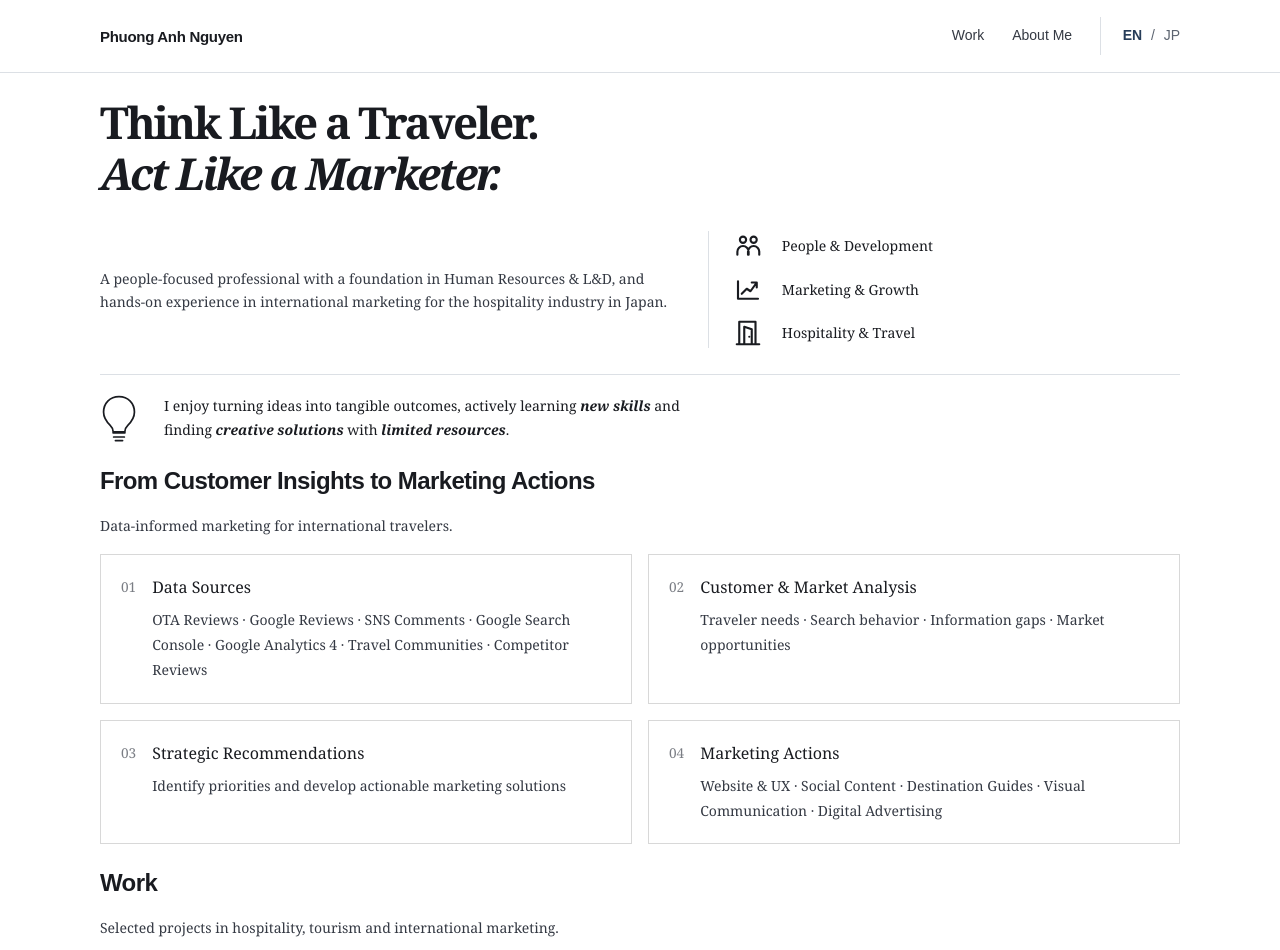
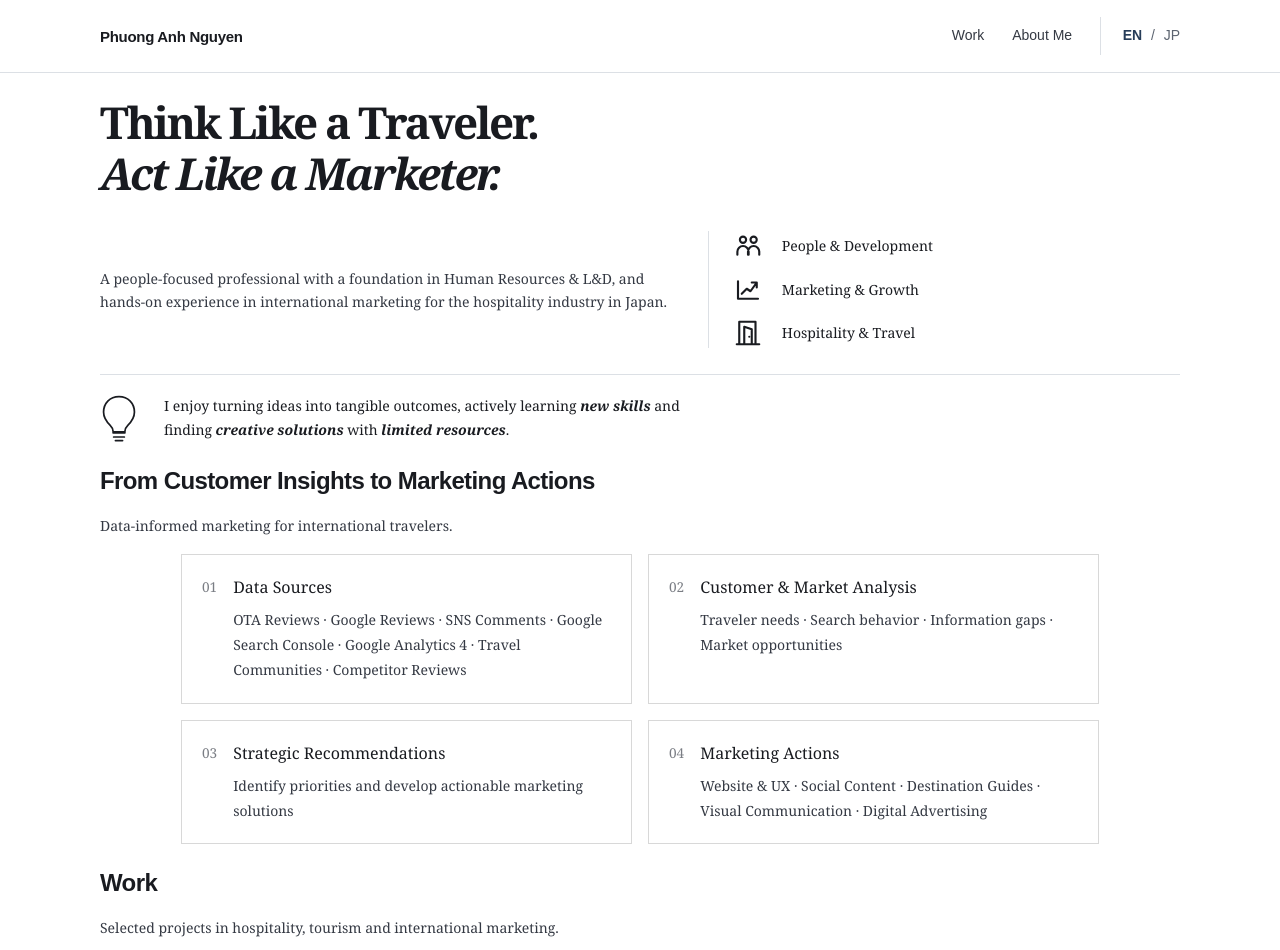
Before and after one commit to phuonganhngh/mkt, a Next.js app: page / in a window 1280 px wide. Shown: the top 950 px of the page. Built offline with nearby package versions, Linux system fonts and the light colour scheme.

Commit message:
Narrow desktop customer insights grid

```diff
--- a/app/styles.css
+++ b/app/styles.css
@@ -864,3 +864,8 @@ html[lang="en"] .website-role-duty-copy {
 @media (max-width: 720px) {
   .case-section { row-gap: var(--space-heading); }
 }
+
+/* Compact insights cards on desktop; preserve mobile layout. */
+@media (min-width: 721px) {
+  .insights-steps { width: 85%; margin-inline: auto; }
+}
```
